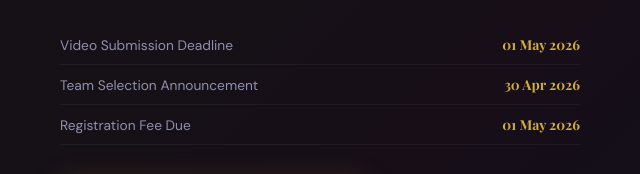
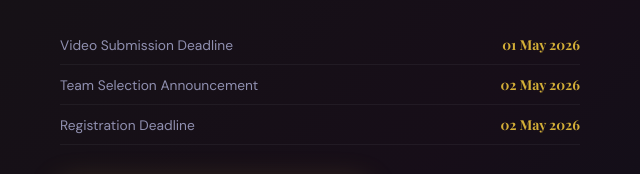
Before and after one commit to pranav11-072/IKYA2026, a plain HTML site: page index.html in a window 1280 px wide. Shown: the part 2947-3121 px from the top of the page, 30-670 px from the left. Drawn offline with nearby package versions, Linux system fonts and the light colour scheme; a web font is replaced by a local one.

Commit message:
Update index.html

```diff
--- a/index.html
+++ b/index.html
@@ -682,11 +682,11 @@
             </div>
             <div class="deadline-item">
               <span class="dl-label">Team Selection Announcement</span>
-              <span class="dl-date">30 Apr 2026</span>
+              <span class="dl-date">02 May 2026</span>
             </div>
             <div class="deadline-item">
-              <span class="dl-label">Registration Fee Due</span>
-              <span class="dl-date">01 May 2026</span>
+              <span class="dl-label">Registration Deadline</span>
+              <span class="dl-date">02 May 2026</span>
             </div>
           </div>
           <a href="https://forms.gle/qNxoRz4nuuria53J8" target="_blank" class="btn-primary" style="display:inline-flex;">
```
